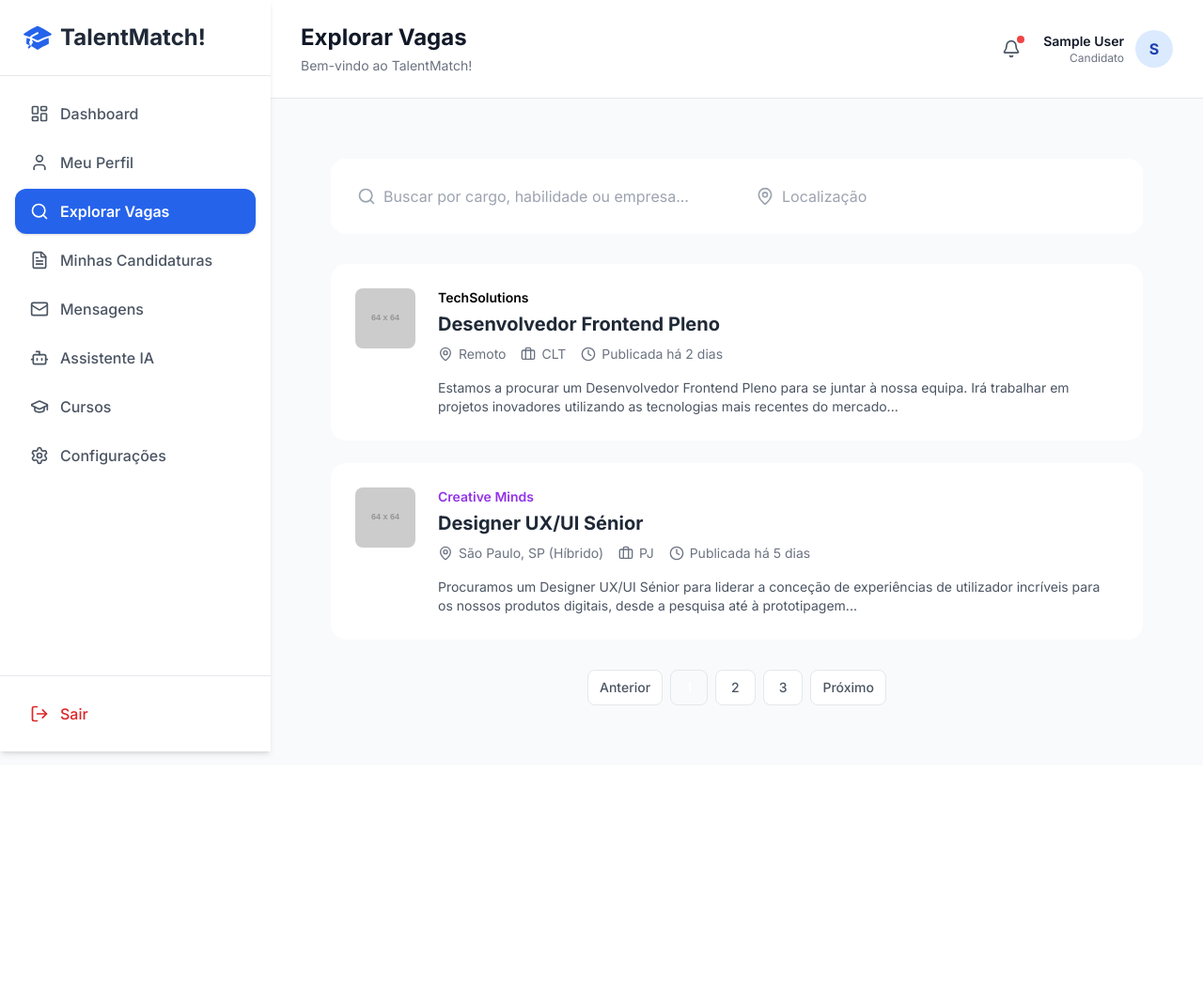
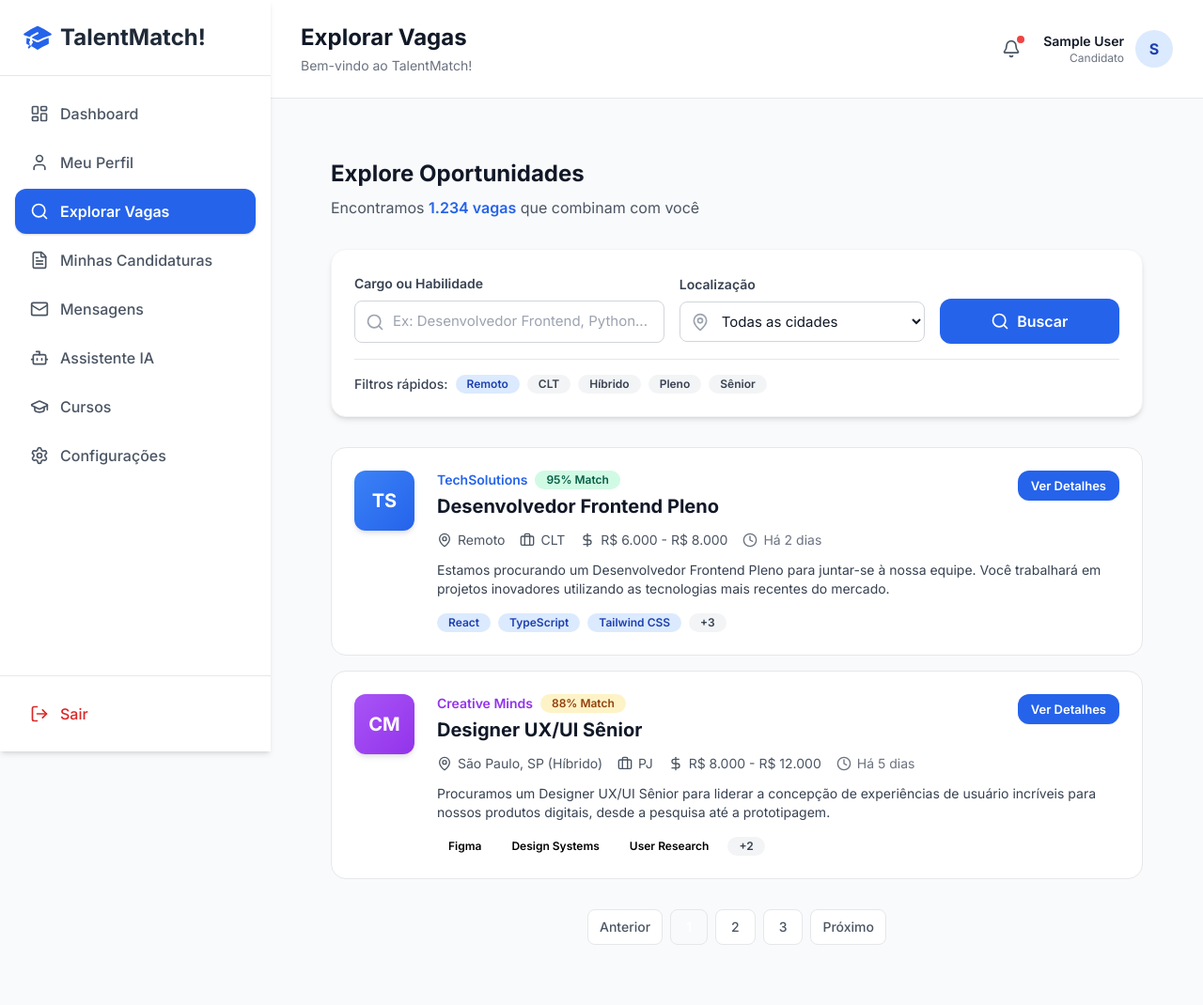
Before and after one commit to Hunas-tech/Talentmatch-Sistema-de-Vagas, a Django app: page /vagas/ in a window 1280 px wide. Shown: the whole page at 94% size. Before the commit the page ends 805 px from the top, so only its background shows below. Run offline with Django 5.2, Linux system fonts and the light colour scheme; the visitor is signed in with stand-in values (Sample User, id 1); data comes from the database, SQL or seed files in the repository; grey boxes labelled with a size stand in for pictures from a placeholder-image service; some libraries are stand-ins or nearby versions.

Commit message:
Add outline button style and improve job search page layout
Adds a new `.btn-outline` CSS class for a secondary button style and refactors the `explorar_vagas.html` template to improve the search bar, filters, and overall layout.

Replit-Commit-Author: Agent
Replit-Commit-Session-Id: 3082bed6-bf20-4795-8c45-6d44a3aeaf7a
Replit-Commit-Checkpoint-Type: intermediate_checkpoint
Replit-Commit-Event-Id: abb8c5ae-b07a-498b-bac1-461e1bb5d831
Replit-Commit-Screenshot-Url: https://storage.googleapis.com/screenshot-production-us-central1/2798a74d-f42d-46ab-9c83-12ff99f4334e/3082bed6-bf20-4795-8c45-6d44a3aeaf7a/BqzXXDx

```diff
--- a/static/css/styles.css
+++ b/static/css/styles.css
@@ -165,6 +165,25 @@ html {
 
 .btn-ghost:hover:not(:disabled) {
   background-color: var(--color-gray-100);
+}
+
+.btn-outline {
+  background-color: white;
+  color: var(--color-primary);
+  border: 2px solid var(--color-primary);
+  box-shadow: var(--shadow-sm);
+}
+
+.btn-outline:hover:not(:disabled) {
+  background-color: var(--color-primary);
+  color: white;
+  box-shadow: var(--shadow-md);
+  transform: translateY(-1px);
+}
+
+.btn-outline:active:not(:disabled) {
+  transform: translateY(0);
+  box-shadow: var(--shadow-sm);
 }
 
 /* Tamanhos de botão */
--- a/templates/explorar_vagas.html
+++ b/templates/explorar_vagas.html
@@ -7,76 +7,182 @@
 
 {% block content %}
 <main class="flex-1 p-8 overflow-y-auto">
+    <!-- Header com Estatísticas -->
+    <div class="mb-8">
+        <h2 class="text-2xl font-bold text-gray-900 mb-2">Explore Oportunidades</h2>
+        <p class="text-gray-600">Encontramos <span class="font-semibold text-blue-600">1.234 vagas</span> que combinam com você</p>
+    </div>
+
     <!-- Barra de Busca e Filtros -->
-    <div class="bg-white p-4 rounded-2xl subtle-shadow mb-8">
-        <div class="grid grid-cols-1 md:grid-cols-4 gap-4 items-center">
-            <div class="md:col-span-2 relative">
-                <i data-lucide="search" class="absolute left-3 top-1/2 -translate-y-1/2 w-5 h-5 text-gray-400"></i>
-                <input type="text" placeholder="Buscar por cargo, habilidade ou empresa..." class="w-full pl-10 pr-4 py-3 border-gray-200 rounded-lg focus:border-primary-blue focus:ring-primary-blue">
+    <div class="bg-white p-6 rounded-2xl shadow-md mb-8 border border-gray-100">
+        <div class="grid grid-cols-1 md:grid-cols-12 gap-4 items-center">
+            <div class="md:col-span-5">
+                <label class="form-label mb-2">Cargo ou Habilidade</label>
+                <div class="relative">
+                    <i data-lucide="search" class="absolute left-3 top-1/2 -translate-y-1/2 w-5 h-5 text-gray-400"></i>
+                    <input type="text" placeholder="Ex: Desenvolvedor Frontend, Python..." class="form-input pl-10">
+                </div>
             </div>
-            <div>
+            <div class="md:col-span-4">
+                <label class="form-label mb-2">Localização</label>
                 <div class="relative">
                     <i data-lucide="map-pin" class="absolute left-3 top-1/2 -translate-y-1/2 w-5 h-5 text-gray-400"></i>
-                    <input type="text" placeholder="Localização" class="w-full pl-10 pr-4 py-3 border-gray-200 rounded-lg focus:border-primary-blue focus:ring-primary-blue">
+                    <select class="form-select pl-10">
+                        <option>Todas as cidades</option>
+                        <option>São Paulo, SP</option>
+                        <option>Rio de Janeiro, RJ</option>
+                        <option>Remoto</option>
+                    </select>
                 </div>
             </div>
-            <button class="w-full bg-primary-blue text-white font-bold py-3 px-4 rounded-lg hover:bg-primary-dark-blue transition-colors">
-                Procurar Vagas
-            </button>
+            <div class="md:col-span-3 md:pt-7">
+                <button class="btn btn-primary btn-full btn-lg">
+                    <i data-lucide="search" class="w-5 h-5"></i>
+                    Buscar
+                </button>
+            </div>
+        </div>
+
+        <!-- Filtros Rápidos -->
+        <div class="flex flex-wrap gap-2 mt-4 pt-4 border-t border-gray-200">
+            <span class="text-sm font-medium text-gray-700">Filtros rápidos:</span>
+            <button class="badge badge-primary">Remoto</button>
+            <button class="badge badge-gray">CLT</button>
+            <button class="badge badge-gray">Híbrido</button>
+            <button class="badge badge-gray">Pleno</button>
+            <button class="badge badge-gray">Sênior</button>
         </div>
     </div>
 
     <!-- Listagem de Vagas -->
-    <div class="space-y-6">
+    <div class="space-y-4">
         <!-- Card de Vaga 1 -->
-        <div class="bg-white p-6 rounded-2xl subtle-shadow hover:shadow-lg transition-shadow border-2 border-transparent hover:border-primary-blue">
+        <div class="job-card group">
             <div class="flex flex-col sm:flex-row gap-6">
-                <img src="https://placehold.co/64x64/2E5BFF/FFFFFF?text=TS" alt="Logo da Empresa" class="w-16 h-16 rounded-lg">
-                <div class="flex-1">
-                    <div class="flex flex-col sm:flex-row justify-between items-start">
-                        <div>
-                            <p class="text-sm font-semibold text-primary-blue">TechSolutions</p>
-                            <h3 class="text-xl font-bold text-gray-800 mt-1">Desenvolvedor Frontend Pleno</h3>
-                            <div class="flex items-center gap-4 text-sm text-gray-500 mt-2 flex-wrap">
-                                <span class="flex items-center gap-1.5"><i data-lucide="map-pin" class="w-4 h-4"></i>Remoto</span>
-                                <span class="flex items-center gap-1.5"><i data-lucide="briefcase" class="w-4 h-4"></i>CLT</span>
-                                <span class="flex items-center gap-1.5"><i data-lucide="clock" class="w-4 h-4"></i>Publicada há 2 dias</span>
+                <!-- Logo -->
+                <div class="flex-shrink-0">
+                    <div class="w-16 h-16 bg-gradient-to-br from-blue-500 to-blue-600 rounded-xl flex items-center justify-center text-white font-bold text-xl shadow-md">
+                        TS
+                    </div>
+                </div>
+
+                <!-- Conteúdo -->
+                <div class="flex-1 min-w-0">
+                    <!-- Header -->
+                    <div class="flex flex-col sm:flex-row sm:items-start sm:justify-between gap-3 mb-3">
+                        <div class="flex-1">
+                            <div class="flex items-center gap-2 mb-1">
+                                <span class="text-sm font-semibold text-blue-600">TechSolutions</span>
+                                <span class="badge badge-success">95% Match</span>
                             </div>
+                            <h3 class="text-xl font-bold text-gray-900 group-hover:text-blue-600 transition-colors">
+                                Desenvolvedor Frontend Pleno
+                            </h3>
                         </div>
-                        <a href="#" class="mt-4 sm:mt-0 bg-primary-blue text-white font-semibold py-2 px-5 rounded-lg hover:bg-primary-dark-blue transition-colors text-sm whitespace-nowrap">
+                        <a href="#" class="btn btn-primary btn-sm whitespace-nowrap">
                             Ver Detalhes
                         </a>
                     </div>
-                    <p class="text-gray-600 mt-4 text-sm">Estamos a procurar um Desenvolvedor Frontend Pleno para se juntar à nossa equipa. Irá trabalhar em projetos inovadores utilizando as tecnologias mais recentes do mercado...</p>
+
+                    <!-- Meta Info -->
+                    <div class="flex flex-wrap gap-x-4 gap-y-2 text-sm text-gray-600 mb-3">
+                        <span class="flex items-center gap-1.5">
+                            <i data-lucide="map-pin" class="w-4 h-4"></i>
+                            Remoto
+                        </span>
+                        <span class="flex items-center gap-1.5">
+                            <i data-lucide="briefcase" class="w-4 h-4"></i>
+                            CLT
+                        </span>
+                        <span class="flex items-center gap-1.5">
+                            <i data-lucide="dollar-sign" class="w-4 h-4"></i>
+                            R$ 6.000 - R$ 8.000
+                        </span>
+                        <span class="flex items-center gap-1.5 text-gray-500">
+                            <i data-lucide="clock" class="w-4 h-4"></i>
+                            Há 2 dias
+                        </span>
+                    </div>
+
+                    <!-- Descrição -->
+                    <p class="text-gray-700 text-sm mb-4 line-clamp-2">
+                        Estamos procurando um Desenvolvedor Frontend Pleno para juntar-se à nossa equipe. Você trabalhará em projetos inovadores utilizando as tecnologias mais recentes do mercado.
+                    </p>
+
+                    <!-- Skills -->
+                    <div class="flex flex-wrap gap-2">
+                        <span class="badge badge-primary">React</span>
+                        <span class="badge badge-primary">TypeScript</span>
+                        <span class="badge badge-primary">Tailwind CSS</span>
+                        <span class="badge badge-gray">+3</span>
+                    </div>
                 </div>
             </div>
         </div>
 
         <!-- Card de Vaga 2 -->
-        <div class="bg-white p-6 rounded-2xl subtle-shadow hover:shadow-lg transition-shadow border-2 border-transparent hover:border-primary-blue">
-             <div class="flex flex-col sm:flex-row gap-6">
-                <img src="https://placehold.co/64x64/9333ea/FFFFFF?text=CM" alt="Logo da Empresa" class="w-16 h-16 rounded-lg">
-                <div class="flex-1">
-                    <div class="flex flex-col sm:flex-row justify-between items-start">
-                        <div>
-                            <p class="text-sm font-semibold text-purple-600">Creative Minds</p>
-                            <h3 class="text-xl font-bold text-gray-800 mt-1">Designer UX/UI Sénior</h3>
-                             <div class="flex items-center gap-4 text-sm text-gray-500 mt-2 flex-wrap">
-                                <span class="flex items-center gap-1.5"><i data-lucide="map-pin" class="w-4 h-4"></i>São Paulo, SP (Híbrido)</span>
-                                <span class="flex items-center gap-1.5"><i data-lucide="briefcase" class="w-4 h-4"></i>PJ</span>
-                                <span class="flex items-center gap-1.5"><i data-lucide="clock" class="w-4 h-4"></i>Publicada há 5 dias</span>
+        <div class="job-card group">
+            <div class="flex flex-col sm:flex-row gap-6">
+                <!-- Logo -->
+                <div class="flex-shrink-0">
+                    <div class="w-16 h-16 bg-gradient-to-br from-purple-500 to-purple-600 rounded-xl flex items-center justify-center text-white font-bold text-xl shadow-md">
+                        CM
+                    </div>
+                </div>
+
+                <!-- Conteúdo -->
+                <div class="flex-1 min-w-0">
+                    <!-- Header -->
+                    <div class="flex flex-col sm:flex-row sm:items-start sm:justify-between gap-3 mb-3">
+                        <div class="flex-1">
+                            <div class="flex items-center gap-2 mb-1">
+                                <span class="text-sm font-semibold text-purple-600">Creative Minds</span>
+                                <span class="badge badge-warning">88% Match</span>
                             </div>
+                            <h3 class="text-xl font-bold text-gray-900 group-hover:text-purple-600 transition-colors">
+                                Designer UX/UI Sênior
+                            </h3>
                         </div>
-                        <a href="#" class="mt-4 sm:mt-0 bg-primary-blue text-white font-semibold py-2 px-5 rounded-lg hover:bg-primary-dark-blue transition-colors text-sm whitespace-nowrap">
+                        <a href="#" class="btn btn-primary btn-sm whitespace-nowrap">
                             Ver Detalhes
                         </a>
                     </div>
-                    <p class="text-gray-600 mt-4 text-sm">Procuramos um Designer UX/UI Sénior para liderar a conceção de experiências de utilizador incríveis para os nossos produtos digitais, desde a pesquisa até à prototipagem...</p>
+
+                    <!-- Meta Info -->
+                    <div class="flex flex-wrap gap-x-4 gap-y-2 text-sm text-gray-600 mb-3">
+                        <span class="flex items-center gap-1.5">
+                            <i data-lucide="map-pin" class="w-4 h-4"></i>
+                            São Paulo, SP (Híbrido)
+                        </span>
+                        <span class="flex items-center gap-1.5">
+                            <i data-lucide="briefcase" class="w-4 h-4"></i>
+                            PJ
+                        </span>
+                        <span class="flex items-center gap-1.5">
+                            <i data-lucide="dollar-sign" class="w-4 h-4"></i>
+                            R$ 8.000 - R$ 12.000
+                        </span>
+                        <span class="flex items-center gap-1.5 text-gray-500">
+                            <i data-lucide="clock" class="w-4 h-4"></i>
+                            Há 5 dias
+                        </span>
+                    </div>
+
+                    <!-- Descrição -->
+                    <p class="text-gray-700 text-sm mb-4 line-clamp-2">
+                        Procuramos um Designer UX/UI Sênior para liderar a concepção de experiências de usuário incríveis para nossos produtos digitais, desde a pesquisa até a prototipagem.
+                    </p>
+
+                    <!-- Skills -->
+                    <div class="flex flex-wrap gap-2">
+                        <span class="badge badge-secondary">Figma</span>
+                        <span class="badge badge-secondary">Design Systems</span>
+                        <span class="badge badge-secondary">User Research</span>
+                        <span class="badge badge-gray">+2</span>
+                    </div>
                 </div>
             </div>
         </div>
-
-        <!-- Mais cards aqui... -->
 
     </div>
 
```
